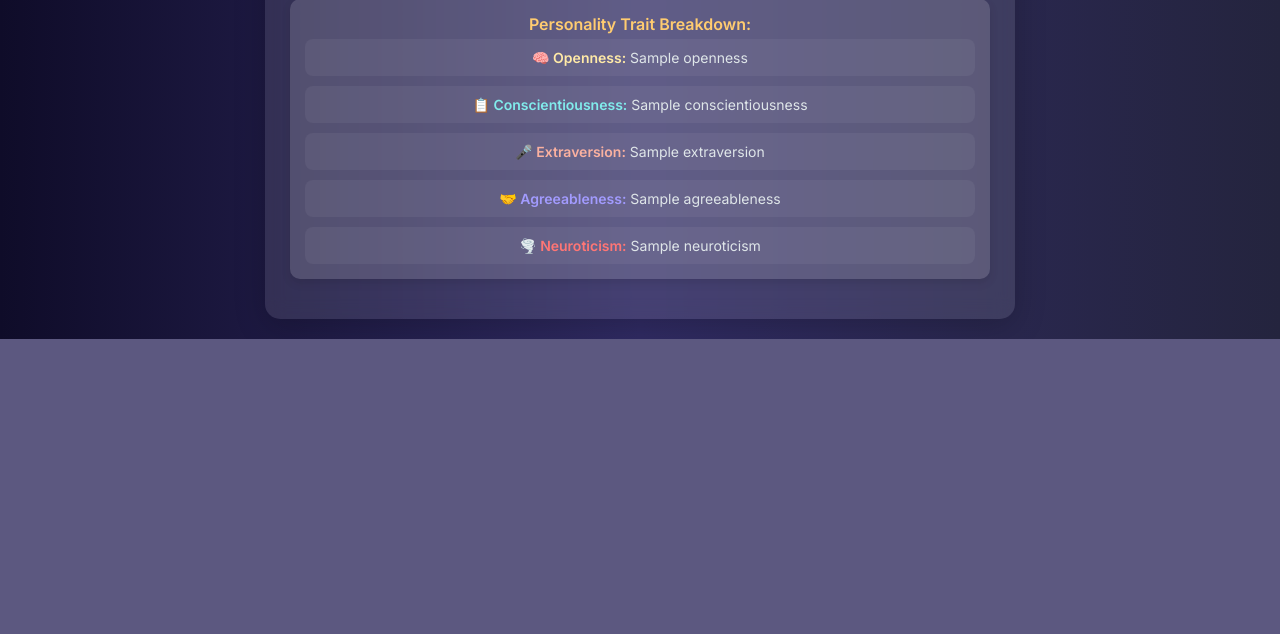
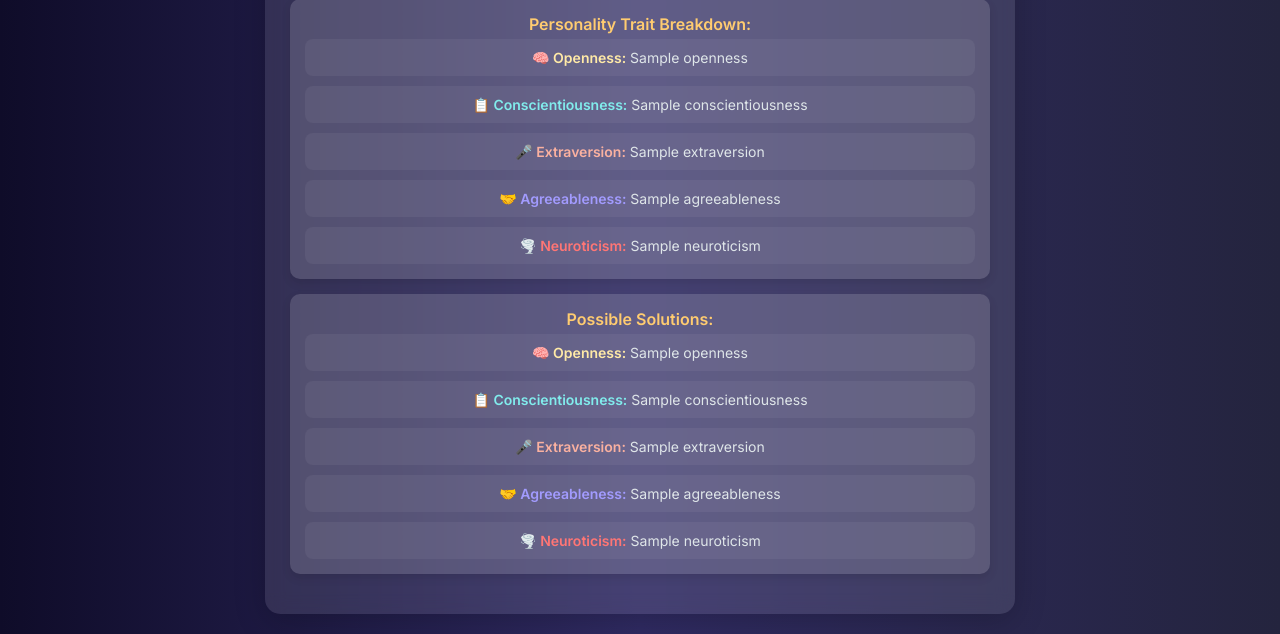
Before and after one commit to prajjwal295/Personality-Prediction-System-via-CV-Analysis-main--1-, a Flask app: template Personality-Prediction-System-via-CV-Analysis-main/templates/result.html in a window 1280 px wide. Shown: the part 830-1464 px from the top of the page. Before the commit the page ends 1169 px from the top, so only its background shows below. Run offline with Flask 3, Linux system fonts and the light colour scheme; the template is opened without the code that fills it: most values are stand-ins (such as "Sample title", 1, 10 or a date in 2020).

Commit message:
solutions added

```diff
--- a/Personality-Prediction-System-via-CV-Analysis-main/app.py
+++ b/Personality-Prediction-System-via-CV-Analysis-main/app.py
@@ -84,6 +84,13 @@ def analyze_resume():
                 "agreeableness": "Description",
                 "neuroticism": "Description"
             }}
+              "solutions": {{
+                "openness": "Provide suggestions such as exploring emerging technologies, engaging in creative coding projects, or participating in hackathons.",
+                "conscientiousness": "Encourage task prioritization using tools like Trello or Notion, maintaining clean code practices, or improving time-blocking routines.",
+                "extraversion": "Suggest involvement in developer communities, attending meetups or conferences, or leading team presentations.",
+                "agreeableness": "Promote participation in peer code reviews, cross-functional teamwork, or mentorship programs.",
+                "neuroticism": "Recommend mindfulness practices, resilience training, regular feedback sessions, or using stress monitoring tools."
+            }}
             }}
             """
 
@@ -103,6 +110,7 @@ def analyze_resume():
                                    skills=skills,
                                    personality_traits=personality_traits,
                                    summary=response_dict['summary'],
+                                   solutions = response_dict['solutions'],
                                    trait_breakdown=response_dict['trait_breakdown'])
     except Exception as e:
         return jsonify({'error': str(e)}), 500
--- a/Personality-Prediction-System-via-CV-Analysis-main/extracted_details.csv
+++ b/Personality-Prediction-System-via-CV-Analysis-main/extracted_details.csv
@@ -211,3 +211,9 @@ college resume.pdf,college resume,"Emails: No emails found.
 Phone Numbers: 91 9140127455",information technology,,"Database Management, JavaScript, Leadership, SQL"
 college resume.pdf,college resume,"Emails: No emails found.
 Phone Numbers: 91 9140127455",information technology,,"Database Management, JavaScript, Leadership, SQL"
+college resume.pdf,college resume,"Emails: No emails found.
+Phone Numbers: 91 9140127455",information technology,,"Database Management, JavaScript, Leadership, SQL"
+college resume.pdf,college resume,"Emails: No emails found.
+Phone Numbers: 91 9140127455",information technology,,"Database Management, JavaScript, Leadership, SQL"
+college resume.pdf,college resume,"Emails: No emails found.
+Phone Numbers: 91 9140127455",information technology,,"Database Management, JavaScript, Leadership, SQL"
--- a/Personality-Prediction-System-via-CV-Analysis-main/extracted_detailsWith_traits.csv
+++ b/Personality-Prediction-System-via-CV-Analysis-main/extracted_detailsWith_traits.csv
@@ -211,3 +211,7 @@ college resume.pdf,college resume,"Emails: No emails found.
 Phone Numbers: 91 9140127455",information technology,,"Database Management, JavaScript, Leadership, SQL",1,0,0,0,0
 college resume.pdf,college resume,"Emails: No emails found.
 Phone Numbers: 91 9140127455",information technology,,"Database Management, JavaScript, Leadership, SQL",1,0,0,0,0
+college resume.pdf,college resume,"Emails: No emails found.
+Phone Numbers: 91 9140127455",information technology,,"Database Management, JavaScript, Leadership, SQL",1,0,0,0,0
+college resume.pdf,college resume,"Emails: No emails found.
+Phone Numbers: 91 9140127455",information technology,,"Database Management, JavaScript, Leadership, SQL",1,0,0,0,0
--- a/Personality-Prediction-System-via-CV-Analysis-main/templates/result.html
+++ b/Personality-Prediction-System-via-CV-Analysis-main/templates/result.html
@@ -140,6 +140,38 @@
             </div>
         </div>
 
+        <div class="result-section">
+            <div class="result-title">Possible Solutions:</div>
+            <div class="result-details">
+                <ul style="list-style: none; padding: 0; margin: 0;">
+                    <li
+                        style="margin-bottom: 10px; background-color: rgba(255,255,255,0.05); padding: 10px; border-radius: 8px;">
+                        <span style="color: #ffeaa7; font-weight: 600;">🧠 Openness:</span>
+                        <span>{{ solutions.openness }}</span>
+                    </li>
+                    <li
+                        style="margin-bottom: 10px; background-color: rgba(255,255,255,0.05); padding: 10px; border-radius: 8px;">
+                        <span style="color: #81ecec; font-weight: 600;">📋 Conscientiousness:</span>
+                        <span>{{ solutions.conscientiousness }}</span>
+                    </li>
+                    <li
+                        style="margin-bottom: 10px; background-color: rgba(255,255,255,0.05); padding: 10px; border-radius: 8px;">
+                        <span style="color: #fab1a0; font-weight: 600;">🎤 Extraversion:</span>
+                        <span>{{ solutions.extraversion }}</span>
+                    </li>
+                    <li
+                        style="margin-bottom: 10px; background-color: rgba(255,255,255,0.05); padding: 10px; border-radius: 8px;">
+                        <span style="color: #a29bfe; font-weight: 600;">🤝 Agreeableness:</span>
+                        <span>{{ solutions.agreeableness }}</span>
+                    </li>
+                    <li style="background-color: rgba(255,255,255,0.05); padding: 10px; border-radius: 8px;">
+                        <span style="color: #ff7675; font-weight: 600;">🌪️ Neuroticism:</span>
+                        <span>{{ solutions.neuroticism }}</span>
+                    </li>
+                </ul>
+            </div>
+        </div>
+
 </body>
 
 </html>
```
